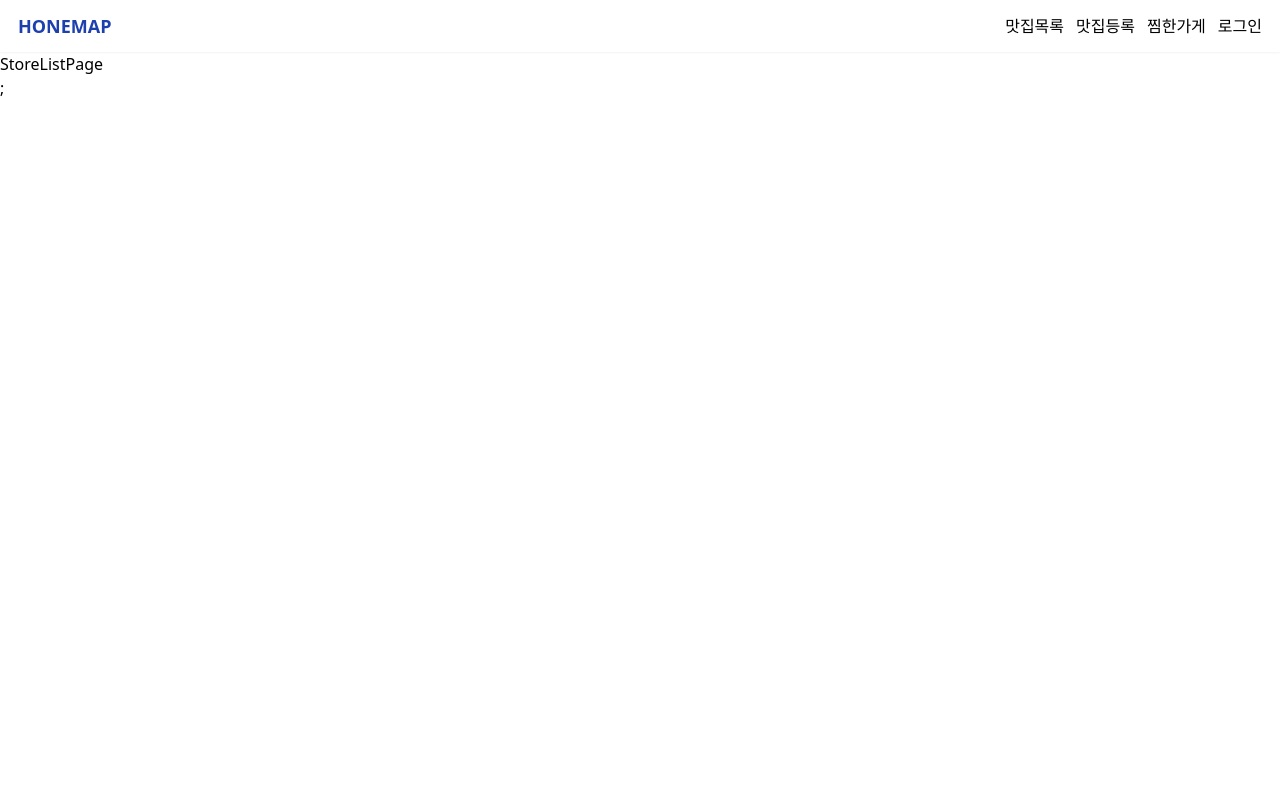
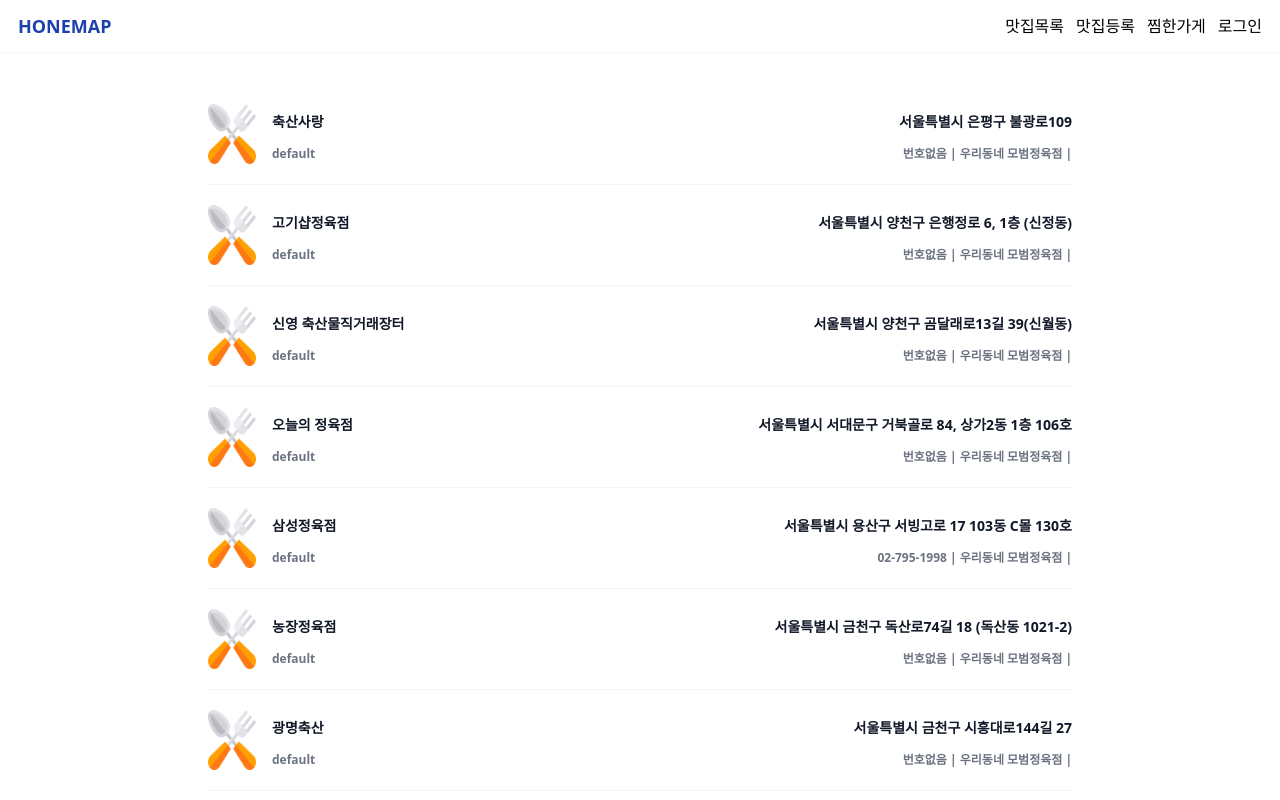
Before and after one commit to phw726/honemap, a Next.js app: page /stores in a window 1280 px wide. Shown: the top 800 px of the page. Built offline with nearby package versions, Linux system fonts and the light colour scheme; no server answers.

Commit message:
feat : 가게목록 구현

```diff
--- /dev/null
+++ b/src/pages/api/stores.ts
@@ -0,0 +1,8 @@
+import { StoreType } from '@/interface';
+import type { NextApiRequest, NextApiResponse } from 'next';
+
+export default async function handler(req: NextApiRequest, res: NextApiResponse<StoreType[]>) {
+  const stores = (await import('../../mapdata/store_data.json'))['DATA'] as StoreType[];
+
+  res.status(200).json(stores);
+}
--- a/src/pages/index.tsx
+++ b/src/pages/index.tsx
@@ -1,21 +1,30 @@
 import Map from '@/Components/Map';
 import Markers from '@/Components/Markers';
 import StoreBox from '@/Components/StoreBox';
-import * as stores from '@/mapdata/store_data.json';
+import { StoreType } from '@/interface';
 import { useState } from 'react';
 
-export default function Home() {
+export default function Home({ stores }: { stores: StoreType[] }) {
   const [map, setMap] = useState(null);
   const [currentStore, setCurrentStore] = useState(null);
-  const storeDatas = stores['DATA'];
+  // const storeDatas = stores['DATA'];
 
   console.log(currentStore);
+
   return (
     <>
       <Map setMap={setMap} />
-      <Markers storeDatas={storeDatas} map={map} setCurrentStore={setCurrentStore} />
-
+      <Markers stores={stores} map={map} setCurrentStore={setCurrentStore} />
       <StoreBox store={currentStore} setStore={setCurrentStore} />
     </>
   );
 }
+
+export async function getStaticProps() {
+  const stores = await fetch(`${process.env.NEXT_PUBLIC_API_URL}/api/stores`).then(res => res.json());
+
+  return {
+    props: { stores },
+    revalidate: 60 * 60, // 60 minutes
+  };
+}
--- a/src/pages/stores/index.tsx
+++ b/src/pages/stores/index.tsx
@@ -1,3 +1,47 @@
-export default function StoreListPage() {
-  return <h1>StoreListPage</h1>;
+import { StoreType } from '@/interface';
+import Image from 'next/image';
+
+export default function StoreListPage({ stores }: { stores: StoreType[] }) {
+  // console.log(stores);
+
+  return (
+    <div className="px-4 md:max-w-4xl mx-auto py-8">
+      <ul role="list" className="divide-y divide-gray-100">
+        {stores?.map((store, index) => (
+          <li className="flex justify-between gap-x-6 py-5" key={index}>
+            <div className="flex gap-x-4">
+              <Image
+                src={
+                  store?.bizcnd_code_nm ? `/images/markers/${store?.bizcnd_code_nm}.png` : `/images/markers/default.png`
+                }
+                width={48}
+                height={48}
+                alt="아이콘이미지"
+              />
+              <div>
+                <div className="text-sm font-semibold leading-9 text-gray-900">{store?.upso_nm}</div>
+                <div className="mt-1 text-xs truncate font-semibold leading-5 text-gray-500">
+                  {store?.bizcnd_code_nm}
+                </div>
+              </div>
+            </div>
+            <div className="hidden sm:flex sm:flex-col sm:items-end">
+              <div className="text-sm font-semibold leading-9 text-gray-900">{store?.rdn_code_nm}</div>
+              <div className="mt-1 text-xs truncate font-semibold leading-5 text-gray-500">
+                {store?.tel_no || '번호없음'} | {store?.crtfc_gbn_nm} | {''}
+              </div>
+            </div>
+          </li>
+        ))}
+      </ul>
+    </div>
+  );
 }
+
+export async function getServerSideProps() {
+  const stores = await fetch(`${process.env.NEXT_PUBLIC_API_URL}/api/stores`).then(res => res.json());
+
+  return {
+    props: { stores },
+  };
+}
```
Also changed, not shown: src/Components/Markers.tsx (+4 -4 lines).
